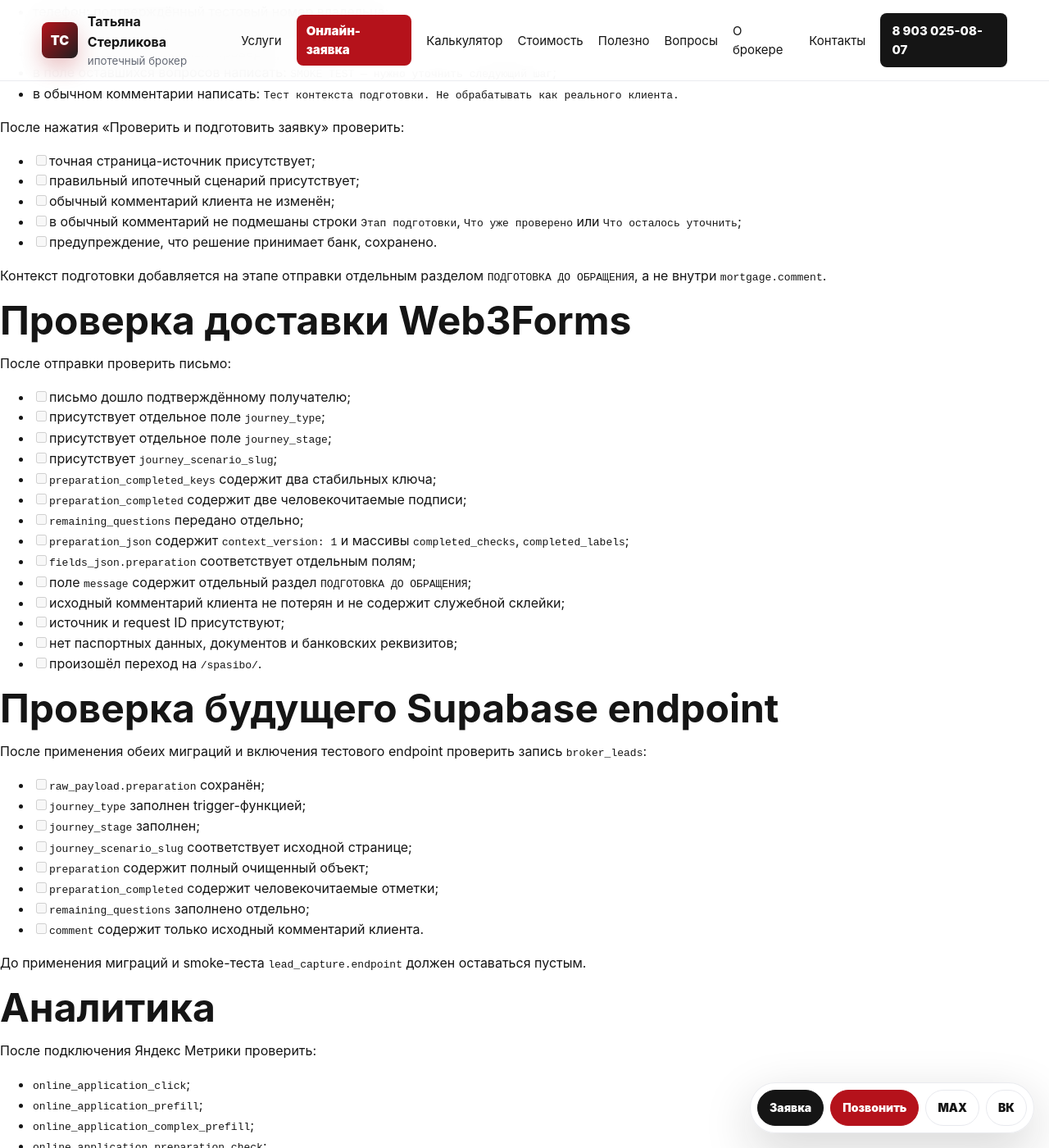
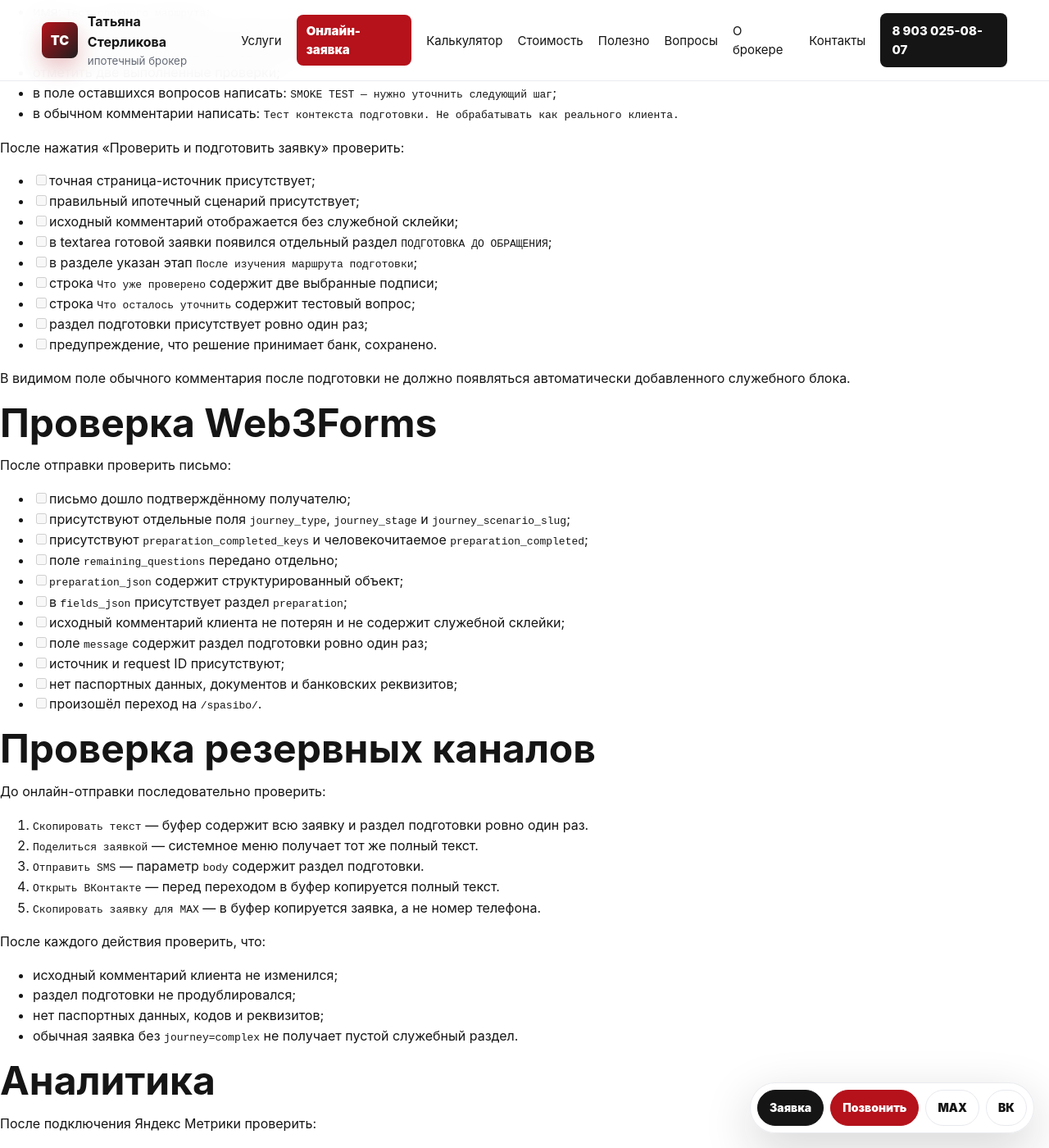
Before and after one commit to deputat36/broker, a Jekyll site: the page built from docs/complex-application-smoke.md, in a window 1280 px wide and 1400 px high, scrolled down 2373 px. Shown: the whole window at 82% size. Built offline with Jekyll 4.4.1, drawn with Linux system fonts in a browser that asks for light colours; our own code applies the rules of GitHub Pages for plain Markdown files; some of the changed text lies outside the part shown.

Commit message:
Проверять сводку подготовки во всех резервных каналах

```diff
--- a/docs/complex-application-smoke.md
+++ b/docs/complex-application-smoke.md
@@ -4,7 +4,7 @@
 
 Проверить цепочку:
 
-`региональная страница → маршрут подготовки → предзаполненная форма → отметки клиента → структурированный preparation → Web3Forms`.
+`региональная страница → маршрут подготовки → предзаполненная форма → отметки клиента → готовый текст → Web3Forms и резервные каналы`.
 
 Тест дополняет `docs/web3forms-lead-smoke.md` и не заменяет подтверждение фактического email-получателя.
 
@@ -38,7 +38,8 @@
 - [ ] появился блок «Что уже успели проверить»;
 - [ ] блок «Добавить подробности» получил номер шага 3;
 - [ ] при обычном открытии `/online-zayavka/` блок подготовки скрыт;
-- [ ] четыре подписи меняются в зависимости от сценария.
+- [ ] четыре подписи меняются в зависимости от сценария;
+- [ ] кнопка в блоке результата называется «Скопировать заявку для MAX».
 
 ## Сценарные подписи
 
@@ -93,45 +94,48 @@
 
 - [ ] точная страница-источник присутствует;
 - [ ] правильный ипотечный сценарий присутствует;
-- [ ] обычный комментарий клиента не изменён;
-- [ ] в обычный комментарий не подмешаны строки `Этап подготовки`, `Что уже проверено` или `Что осталось уточнить`;
+- [ ] исходный комментарий отображается без служебной склейки;
+- [ ] в textarea готовой заявки появился отдельный раздел `ПОДГОТОВКА ДО ОБРАЩЕНИЯ`;
+- [ ] в разделе указан этап `После изучения маршрута подготовки`;
+- [ ] строка `Что уже проверено` содержит две выбранные подписи;
+- [ ] строка `Что осталось уточнить` содержит тестовый вопрос;
+- [ ] раздел подготовки присутствует ровно один раз;
 - [ ] предупреждение, что решение принимает банк, сохранено.
 
-Контекст подготовки добавляется на этапе отправки отдельным разделом `ПОДГОТОВКА ДО ОБРАЩЕНИЯ`, а не внутри `mortgage.comment`.
+В видимом поле обычного комментария после подготовки не должно появляться автоматически добавленного служебного блока.
 
-## Проверка доставки Web3Forms
+## Проверка Web3Forms
 
 После отправки проверить письмо:
 
 - [ ] письмо дошло подтверждённому получателю;
-- [ ] присутствует отдельное поле `journey_type`;
-- [ ] присутствует отдельное поле `journey_stage`;
-- [ ] присутствует `journey_scenario_slug`;
-- [ ] `preparation_completed_keys` содержит два стабильных ключа;
-- [ ] `preparation_completed` содержит две человекочитаемые подписи;
-- [ ] `remaining_questions` передано отдельно;
-- [ ] `preparation_json` содержит `context_version: 1` и массивы `completed_checks`, `completed_labels`;
-- [ ] `fields_json.preparation` соответствует отдельным полям;
-- [ ] поле `message` содержит отдельный раздел `ПОДГОТОВКА ДО ОБРАЩЕНИЯ`;
+- [ ] присутствуют отдельные поля `journey_type`, `journey_stage` и `journey_scenario_slug`;
+- [ ] присутствуют `preparation_completed_keys` и человекочитаемое `preparation_completed`;
+- [ ] поле `remaining_questions` передано отдельно;
+- [ ] `preparation_json` содержит структурированный объект;
+- [ ] в `fields_json` присутствует раздел `preparation`;
 - [ ] исходный комментарий клиента не потерян и не содержит служебной склейки;
+- [ ] поле `message` содержит раздел подготовки ровно один раз;
 - [ ] источник и request ID присутствуют;
 - [ ] нет паспортных данных, документов и банковских реквизитов;
 - [ ] произошёл переход на `/spasibo/`.
 
-## Проверка будущего Supabase endpoint
+## Проверка резервных каналов
 
-После применения обеих миграций и включения тестового endpoint проверить запись `broker_leads`:
+До онлайн-отправки последовательно проверить:
 
-- [ ] `raw_payload.preparation` сохранён;
-- [ ] `journey_type` заполнен trigger-функцией;
-- [ ] `journey_stage` заполнен;
-- [ ] `journey_scenario_slug` соответствует исходной странице;
-- [ ] `preparation` содержит полный очищенный объект;
-- [ ] `preparation_completed` содержит человекочитаемые отметки;
-- [ ] `remaining_questions` заполнено отдельно;
-- [ ] `comment` содержит только исходный комментарий клиента.
+1. `Скопировать текст` — буфер содержит всю заявку и раздел подготовки ровно один раз.
+2. `Поделиться заявкой` — системное меню получает тот же полный текст.
+3. `Отправить SMS` — параметр `body` содержит раздел подготовки.
+4. `Открыть ВКонтакте` — перед переходом в буфер копируется полный текст.
+5. `Скопировать заявку для MAX` — в буфер копируется заявка, а не номер телефона.
 
-До применения миграций и smoke-теста `lead_capture.endpoint` должен оставаться пустым.
+После каждого действия проверить, что:
+
+- исходный комментарий клиента не изменился;
+- раздел подготовки не продублировался;
+- нет паспортных данных, кодов и реквизитов;
+- обычная заявка без `journey=complex` не получает пустой служебный раздел.
 
 ## Аналитика
 
@@ -142,6 +146,11 @@
 - `online_application_complex_prefill`;
 - `online_application_preparation_check`;
 - `online_application_prepare`;
+- `online_application_copy`;
+- `online_application_share`;
+- `online_application_sms`;
+- `online_application_vk`;
+- `online_application_max`;
 - `online_application_direct_success`;
 - `lead_submit`;
 - `lead_thankyou_view`.
@@ -154,7 +163,8 @@
 - [ ] подписи не обрезаются;
 - [ ] textarea оставшихся вопросов доступна без горизонтальной прокрутки;
 - [ ] согласие и кнопка отправки не перекрываются липкой панелью;
-- [ ] после подготовки доступны основной и резервные каналы.
+- [ ] после подготовки доступны основной и все резервные каналы;
+- [ ] кнопка MAX занимает доступную ширину и не обрезается.
 
 ## Результат
 
@@ -166,8 +176,8 @@
 - выбранные отметки;
 - request ID;
 - адрес получателя;
-- результат доставки;
-- наличие отдельных preparation-полей;
+- результат доставки Web3Forms;
+- результат каждого резервного канала;
 - результат `/spasibo/`;
 - найденные расхождения.
 
```
